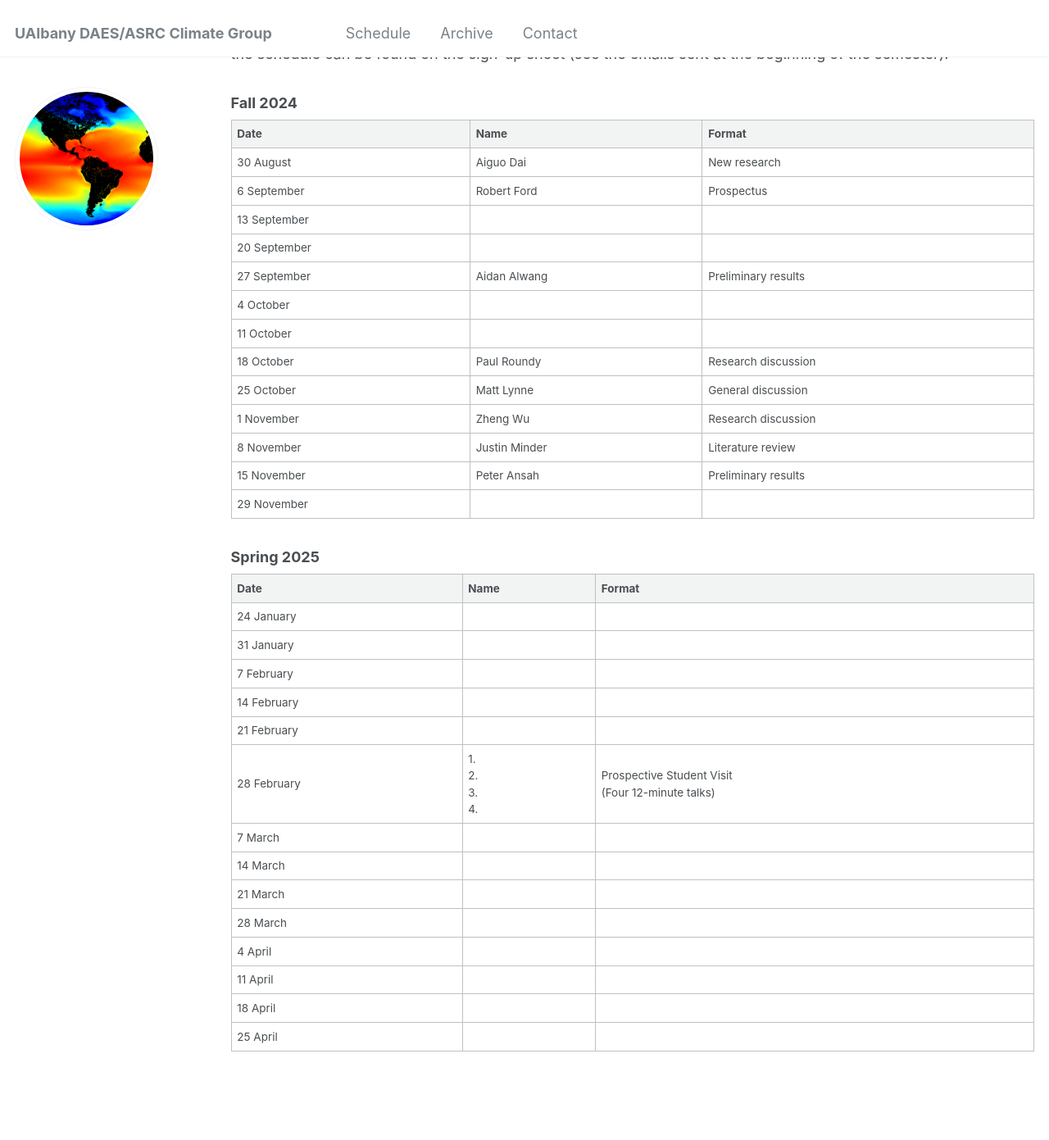
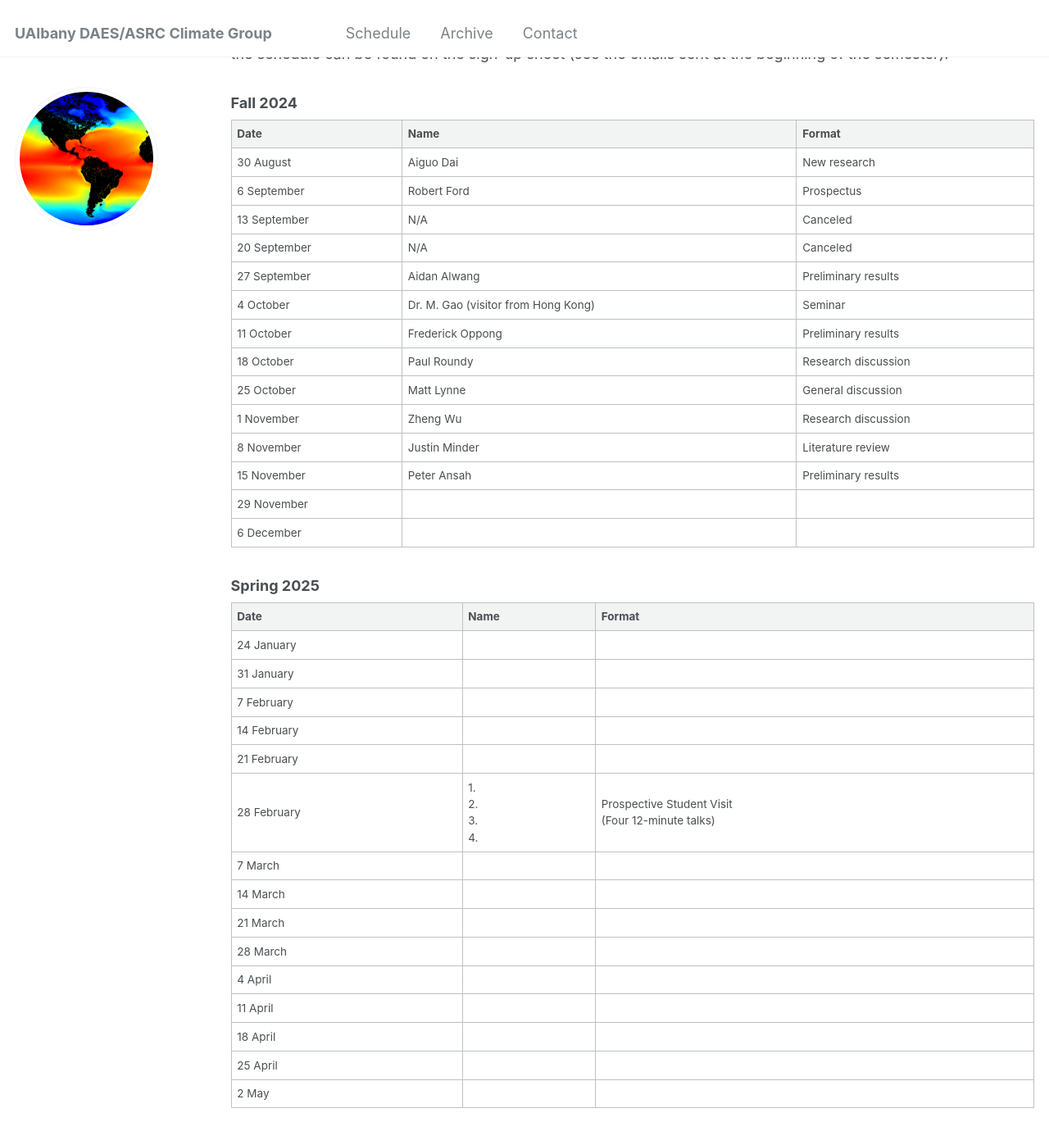
Before and after one commit to UAlbanyClimateGroup/ualbanyclimategroup.github.io, a Jekyll site: the page built from _pages/schedule.md, in a window 1280 px wide and 1400 px high, scrolled down 199 px. Shown: the top 1391 px of the window at 82% size. Built offline with Jekyll 4.4.1, drawn with Linux system fonts in a browser that asks for light colours.

Commit message:
Update schedule.md

```diff
--- a/_pages/schedule.md
+++ b/_pages/schedule.md
@@ -16,17 +16,18 @@ The most up-to-date version of the schedule can be found on the sign-up sheet (s
 | ------------- | ------------- | ------------ |
 | 30 August | Aiguo Dai | New research |
 | 6 September | Robert Ford | Prospectus |
-| 13 September |  |  |
-| 20 September |  |  |
+| 13 September | N/A | Canceled |
+| 20 September | N/A | Canceled |
 | 27 September | Aidan Alwang | Preliminary results |
-| 4 October |  |  |
-| 11 October |  |  |
+| 4 October | Dr. M. Gao (visitor from Hong Kong) | Seminar |
+| 11 October | Frederick Oppong | Preliminary results |
 | 18 October | Paul Roundy | Research discussion |
 | 25 October | Matt Lynne | General discussion |
 | 1 November | Zheng Wu | Research discussion |
 | 8 November | Justin Minder | Literature review |
 | 15 November | Peter Ansah | Preliminary results |
 | 29 November |  |  |
+| 6 December |  |  |
 
 ### Spring 2025
 
@@ -46,3 +47,4 @@ The most up-to-date version of the schedule can be found on the sign-up sheet (s
 | 11 April |  |  |
 | 18 April |  |  |
 | 25 April |  |  |
+| 2 May |  |  |
```
